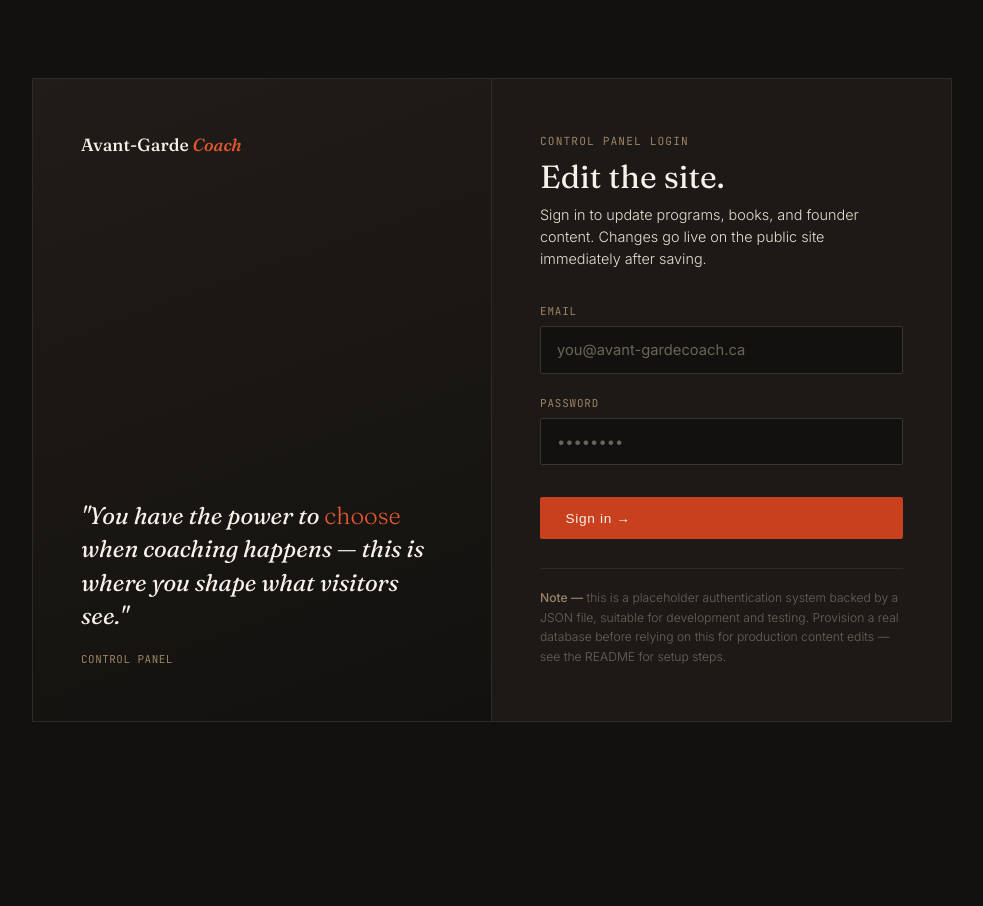
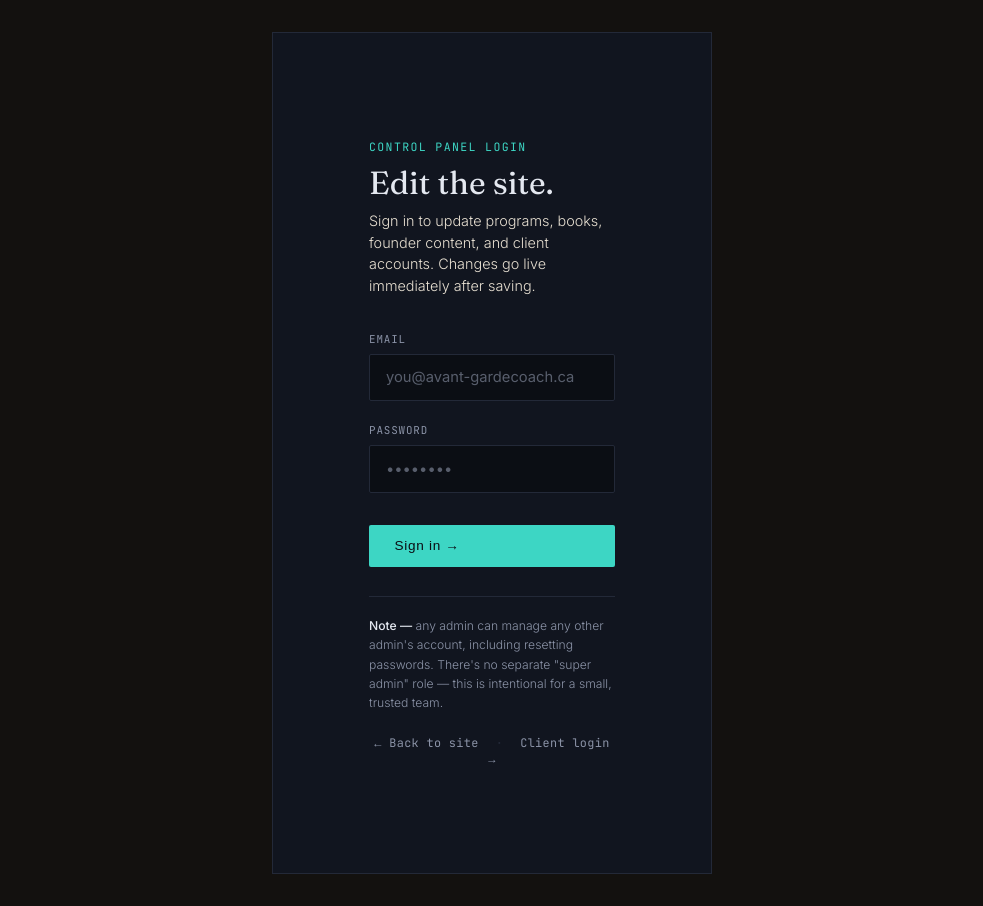
Before and after one commit to wintraservices-cyber/AvantGardeCoach, a website: page admin.html in a window 1280 px wide. Shown: the whole page, without its empty margins (148-1131 px from the left). Before the commit the page ends 800 px from the top, so only its background shows below. Drawn offline with Linux system fonts and the light colour scheme; no server answers.

Commit message:
Fix dead reschedule link, fix date picker visibility, redesign admin login

```diff
--- a/admin.html
+++ b/admin.html
@@ -93,44 +93,102 @@
     justify-content:center;
     padding:2rem 6vw;
   }
+  /* ===== Control Panel login — intentionally distinct from the public
+     site and the client dashboard, both visually and by name (see
+     project notes: "Control Panel" vs "Client Workspace"). A cooler,
+     more technical palette than the warm terracotta/clay used
+     everywhere else communicates "operator surface," not "welcome
+     space" — and a single centered panel (no marketing-style side
+     quote) keeps the focus purely on signing in. Scoped to #login-view
+     only, so the authenticated Control Panel beyond this screen keeps
+     its existing site-matching look untouched. */
+  #login-view{
+    --cp-bg:#0B0E14;
+    --cp-panel:#11151F;
+    --cp-border:#232938;
+    --cp-text:#E4E8F0;
+    --cp-text-dim:#8B93A7;
+    --cp-accent:#3DD6C4;
+    --cp-accent-dim:#2A9A8C;
+  }
+
   .login-shell{
-    display:grid;
-    grid-template-columns:1fr 1fr;
-    max-width:920px;
+    max-width:440px;
     width:100%;
-    border:1px solid var(--rule);
-    background:var(--ink-soft);
-  }
-  @media(max-width:860px){ .login-shell{grid-template-columns:1fr;} }
-
-  .login-side{
-    padding:3.4rem 3rem;
-    display:flex;
-    flex-direction:column;
-    justify-content:space-between;
-    background:linear-gradient(160deg, var(--ink-card), var(--ink));
-    border-right:1px solid var(--rule);
-  }
-  @media(max-width:860px){ .login-side{border-right:none; border-bottom:1px solid var(--rule);} }
-
-  .login-logo{font-family:'Fraunces',serif; font-size:1.1rem; font-weight:500;}
-  .login-logo em{font-style:italic; color:var(--vermillion-bright);}
-
-  .login-side-quote{
+    border:1px solid var(--cp-border);
+    background:var(--cp-panel);
+    padding:3.2rem 3rem;
+  }
+
+  .login-form-wrap .eyebrow{
+    font-family:'JetBrains Mono',monospace;
+    font-size:0.72rem;
+    letter-spacing:0.12em;
+    text-transform:uppercase;
+    color:var(--cp-accent);
+  }
+  .login-form-wrap h1{
     font-family:'Fraunces',serif;
-    font-style:italic;
-    font-size:1.5rem;
-    line-height:1.4;
-    margin-top:3rem;
-  }
-  .login-side-quote .mark{color:var(--vermillion-bright); font-style:normal;}
-  .login-side-attr{
-    margin-top:1.2rem;
+    font-weight:500;
+    color:var(--cp-text);
+    margin:0.5rem 0 0.6rem;
+  }
+  .login-form-wrap .sub{
+    color:var(--cp-text-dim);
+    font-size:0.92rem;
+    line-height:1.6;
+    margin-bottom:1.8rem;
+  }
+  .login-form-wrap .field label{
+    color:var(--cp-text-dim);
+  }
+  .login-form-wrap .field input{
+    background:var(--cp-bg);
+    border:1px solid var(--cp-border);
+    color:var(--cp-text);
+  }
+  .login-form-wrap .field input:focus{
+    border-color:var(--cp-accent);
+  }
+  .login-form-wrap .field input::placeholder{
+    color:var(--cp-text-dim);
+    opacity:0.6;
+  }
+  .login-form-wrap .login-submit{
+    background:var(--cp-accent);
+    color:var(--cp-bg);
+    border:none;
+  }
+  .login-form-wrap .login-submit:hover{
+    background:var(--cp-accent-dim);
+  }
+  .login-form-wrap .login-note{
+    color:var(--cp-text-dim);
+    border-top:1px solid var(--cp-border);
+  }
+  .login-form-wrap .login-note strong{
+    color:var(--cp-text);
+  }
+  .login-footer-links{
+    margin-top:1.4rem;
+    text-align:center;
     font-family:'JetBrains Mono',monospace;
-    font-size:0.68rem;
-    color:var(--clay);
-    letter-spacing:0.05em;
-  }
+    font-size:0.74rem;
+    letter-spacing:0.03em;
+  }
+  .login-footer-links a{
+    color:var(--cp-text-dim);
+    text-decoration:none;
+    transition:color 0.2s ease;
+  }
+  .login-footer-links a:hover{
+    color:var(--cp-accent);
+  }
+  .login-footer-links .sep{
+    color:var(--cp-border);
+    margin:0 0.6rem;
+  }
+
 
   .login-form-wrap{padding:3.4rem 3rem;}
   .login-form-wrap h1{
@@ -170,6 +228,21 @@
   }
   .field input:focus, .field textarea:focus{border-color:var(--vermillion); outline:none;}
   .field input::placeholder, .field textarea::placeholder{color:var(--muted);}
+  /* Chrome/Safari render the type="date" and type="datetime-local"
+     calendar icon in black by default, which is invisible against this
+     panel's dark background — it's not missing, just unreadable. Both
+     color-scheme and an icon-specific filter are applied: color-scheme
+     tells the browser to use its own dark-mode-aware controls where
+     supported, and the filter is the documented direct fix for browsers
+     where that alone isn't enough. */
+  .field input[type="date"], .field input[type="datetime-local"]{
+    color-scheme: dark;
+  }
+  .field input[type="date"]::-webkit-calendar-picker-indicator,
+  .field input[type="datetime-local"]::-webkit-calendar-picker-indicator{
+    filter: invert(1);
+    cursor: pointer;
+  }
   .field textarea{resize:vertical; line-height:1.5;}
   .field-hint{font-size:0.74rem; color:var(--muted); margin-top:0.4rem;}
 
@@ -226,7 +299,7 @@
 
   .login-error{
     font-size:0.8rem;
-    color:var(--vermillion-bright);
+    color:#E1582E;
     margin-bottom:1rem;
     display:none;
   }
@@ -361,17 +434,10 @@
 <!-- ============ LOGIN VIEW ============ -->
 <div id="login-view">
   <div class="login-shell">
-    <div class="login-side">
-      <a href="index.html" class="login-logo">Avant-Garde <em>Coach</em></a>
-      <div>
-        <p class="login-side-quote">"You have the power to <span class="mark">choose</span> when coaching happens — this is where you shape what visitors see."</p>
-        <p class="login-side-attr">CONTROL PANEL</p>
-      </div>
-    </div>
     <div class="login-form-wrap">
       <div class="eyebrow">Control Panel Login</div>
       <h1>Edit the site.</h1>
-      <p class="sub">Sign in to update programs, books, and founder content. Changes go live on the public site immediately after saving.</p>
+      <p class="sub">Sign in to update programs, books, founder content, and client accounts. Changes go live immediately after saving.</p>
 
       <div class="login-error" id="login-error">Incorrect email or password — try again.</div>
 
@@ -387,7 +453,13 @@
         <button type="submit" class="login-submit" id="login-submit-btn">Sign in →</button>
       </form>
 
-      <p class="login-note"><strong>Note —</strong> this is a placeholder authentication system backed by a JSON file, suitable for development and testing. Provision a real database before relying on this for production content edits — see the README for setup steps.</p>
+      <p class="login-note"><strong>Note —</strong> any admin can manage any other admin's account, including resetting passwords. There's no separate "super admin" role — this is intentional for a small, trusted team.</p>
+
+      <div class="login-footer-links">
+        <a href="/">← Back to site</a>
+        <span class="sep">·</span>
+        <a href="dashboard">Client login →</a>
+      </div>
     </div>
   </div>
 </div>
```
Also changed, not shown: dashboard.html (+10 -2 lines).
